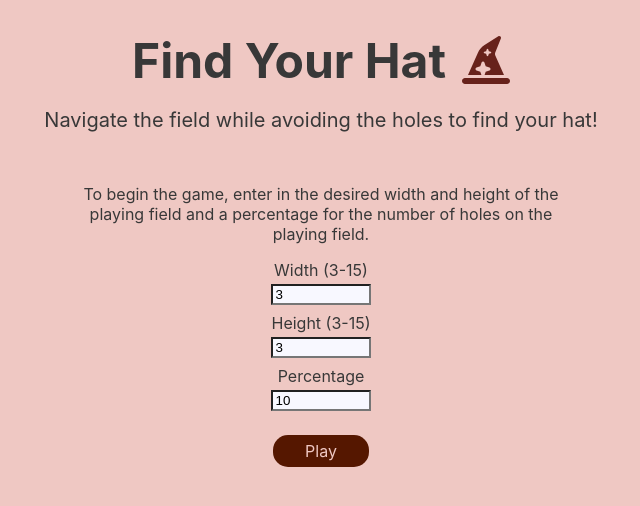
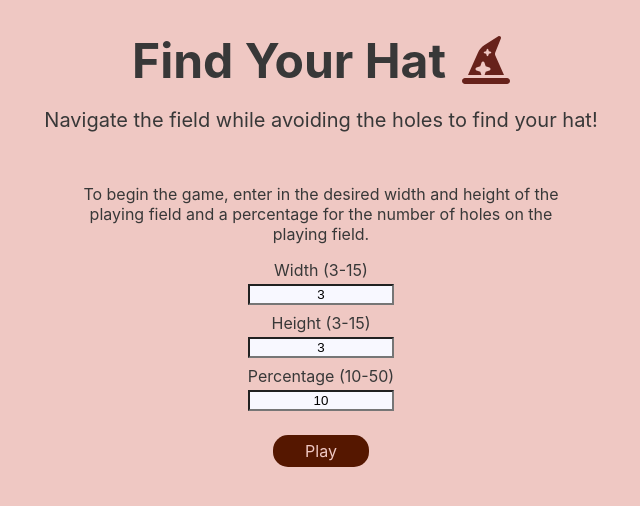
Before and after one commit to bradywinslow/findYourHat, a React (Create React App) app: page / in a window 1280 px wide. Shown: the top 506 px of the page, without its empty margins (319-959 px from the left). Built offline with nearby package versions, Linux system fonts and the light colour scheme.

Commit message:
remove arrows from form inputs and center input values

```diff
--- a/src/components/StartingForm.jsx
+++ b/src/components/StartingForm.jsx
@@ -144,16 +144,16 @@ export default function StaringForm() {
                                 />
                             </div>
                             <div className={styles.percentage}>
-                                <label htmlFor='percentage'>Percentage</label>
+                                <label htmlFor='percentage'>Percentage (10-50)</label>
                                 <input
                                     className={styles.inputField}
                                     type='number'
                                     name='percentage'
                                     id='percentage'
                                     required
-                                    min='0'
+                                    min='10'
                                     max='50'
-                                    step='10'
+                                    step='1'
                                     value={percentage}
                                     onChange={handlePercentageInput}
                                 />
--- a/src/styles/StartingForm.module.css
+++ b/src/styles/StartingForm.module.css
@@ -24,7 +24,6 @@ form {
     justify-content: center;
     align-items: center;
     gap: 1rem;
-    width: 6.5rem;
 }
 
 .inputField {
@@ -39,6 +38,10 @@ form {
 
 label {
     margin-bottom: 0.25rem;
+    text-align: center;
+}
+
+input {
     text-align: center;
 }
 
@@ -66,3 +69,13 @@ label {
 .submitButton:active {
     background-color:rgb(85, 23, 0, 0.75);
 }
+
+input::-webkit-outer-spin-button,
+input::-webkit-inner-spin-button {
+    -webkit-appearance: none;
+    margin: 0;
+}
+
+input[type=number]{
+    -moz-appearance: textfield;
+}
```
